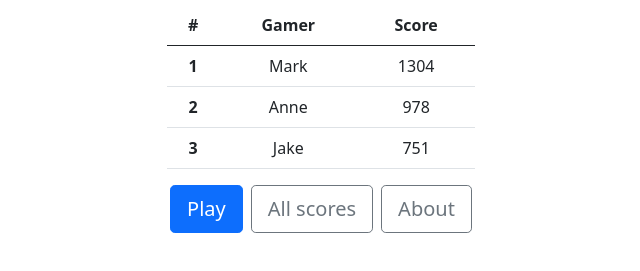
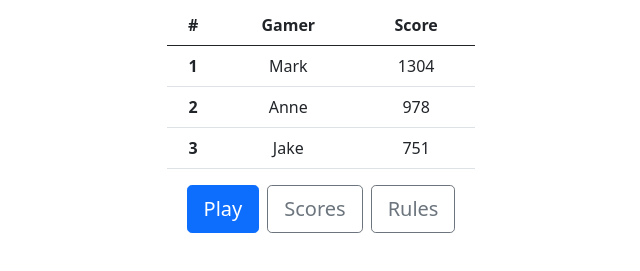
Before and after one commit to Doc-Le/Milestoneproject-2, a plain HTML site: page index.html in a window 1280 px wide. Shown: the part 551-822 px from the top of the page, without its empty margins (319-959 px from the left). Drawn offline with nearby package versions, Linux system fonts and the light colour scheme.

Commit message:
Add missing comments to menu panel, rename scores and rules buttom

```diff
--- a/index.html
+++ b/index.html
@@ -1,15 +1,12 @@
 <!DOCTYPE html>
 <html lang="en">
+
 <head>
-    <meta charset="utf-8" />
-    <meta name="viewport" content="width=device-width, initial-scale=1" />
+    <meta charset="utf-8">
+    <meta name="viewport" content="width=device-width, initial-scale=1">
     <!-- Bootstrap CDN - Latest Stable Version Bootstrap 5.0.1 -->
-    <link
-      href="https://cdn.jsdelivr.net/npm/bootstrap@5.0.1/dist/css/bootstrap.min.css"
-      rel="stylesheet"
-      integrity="sha384-+0n0xVW2eSR5OomGNYDnhzAbDsOXxcvSN1TPprVMTNDbiYZCxYbOOl7+AMvyTG2x"
-      crossorigin="anonymous"
-    />
+    <link href="https://cdn.jsdelivr.net/npm/bootstrap@5.0.1/dist/css/bootstrap.min.css" rel="stylesheet"
+        integrity="sha384-+0n0xVW2eSR5OomGNYDnhzAbDsOXxcvSN1TPprVMTNDbiYZCxYbOOl7+AMvyTG2x" crossorigin="anonymous">
     <!-- Custom stylesheets -->
     <link rel="stylesheet" href="./css/styles.css" />
     <title>Comics Memory Game</title>
@@ -21,16 +18,13 @@
         3 second timeout expired and show menu panel
     -->
     <div id="splashPanel" class="px-4 py-5 my-5 text-center">
-      <img
-        class="d-block mx-auto mb-4"
-        src="images/logo.svg"
-        alt="Comics Memory Game"
-        width="100"
-        height="100"
-      />
+        <img class="d-block mx-auto mb-4" src="images/logo.svg" alt="Comics Memory Game" width="100" height="100" />
         <h1 class="display-5 fw-bold">Comics Memory Game</h1>
         DC & Marvel characters
     </div>
+    <!--
+        Menu panel to be showing after splash to show top 3 scores, start playing the game, show all scores and about the game
+    -->
     <div id="menuPanel" class="px-4 py-5 my-5 text-center">
         <h1 class="display-5 fw-bold">Comics Memory Game</h1>
         <div class="col-lg-3 mx-auto">
@@ -64,39 +58,22 @@
         </div>
         <div class="col-lg-6 mx-auto">
             <div class="d-grid gap-2 d-sm-flex justify-content-sm-center">
-          <button id="play" type="button" class="btn btn-primary btn-lg">
-            Play
-          </button>
-          <button
-            id=" scores"
-            type="button"
-            class="btn btn-outline-secondary btn-lg"
-          >
-            All scores
-          </button>
-          <button
-            id=" about"
-            type="button"
-            class="btn btn-outline-secondary btn-lg"
-          >
-            About
-          </button>
+                <button id="play" type="button" class="btn btn-primary btn-lg"">Play</button>
+                <button id=" scores" type="button" class="btn btn-outline-secondary btn-lg"">Scores</button>
+                <button id=" rules" type="button" class="btn btn-outline-secondary btn-lg"">Rules</button>
             </div>
         </div>
     </div>
     <!-- jQuery CDN – Latest Stable Version jQuery Core 3.6.0 slim minified -->
-    <script
-      src=" https://code.jquery.com/jquery-3.6.0.slim.min.js"
-      integrity="sha256-u7e5khyithlIdTpu22PHhENmPcRdFiHRjhAuHcs05RI="
-      crossorigin="anonymous"
-    ></script>
+    <script src=" https://code.jquery.com/jquery-3.6.0.slim.min.js"
+                    integrity="sha256-u7e5khyithlIdTpu22PHhENmPcRdFiHRjhAuHcs05RI=" crossorigin="anonymous">
+                    </script>
                     <!-- Bootstrap CDN - Latest Stable Version Bootstrap 5.0.1 minified bundle -->
-    <script
-      src="https://cdn.jsdelivr.net/npm/bootstrap@5.0.1/dist/js/bootstrap.bundle.min.js"
+                    <script src="https://cdn.jsdelivr.net/npm/bootstrap@5.0.1/dist/js/bootstrap.bundle.min.js"
                         integrity="sha384-gtEjrD/SeCtmISkJkNUaaKMoLD0//ElJ19smozuHV6z3Iehds+3Ulb9Bn9Plx0x4"
-      crossorigin="anonymous"
-    ></script>
+                        crossorigin="anonymous"></script>
                     <!-- Custom index file representing the whole game global context -->
                     <script src="./js/index.js"></script>
 </body>
+
 </html>
```
Lines whose indentation alone changed are shown as unchanged.
